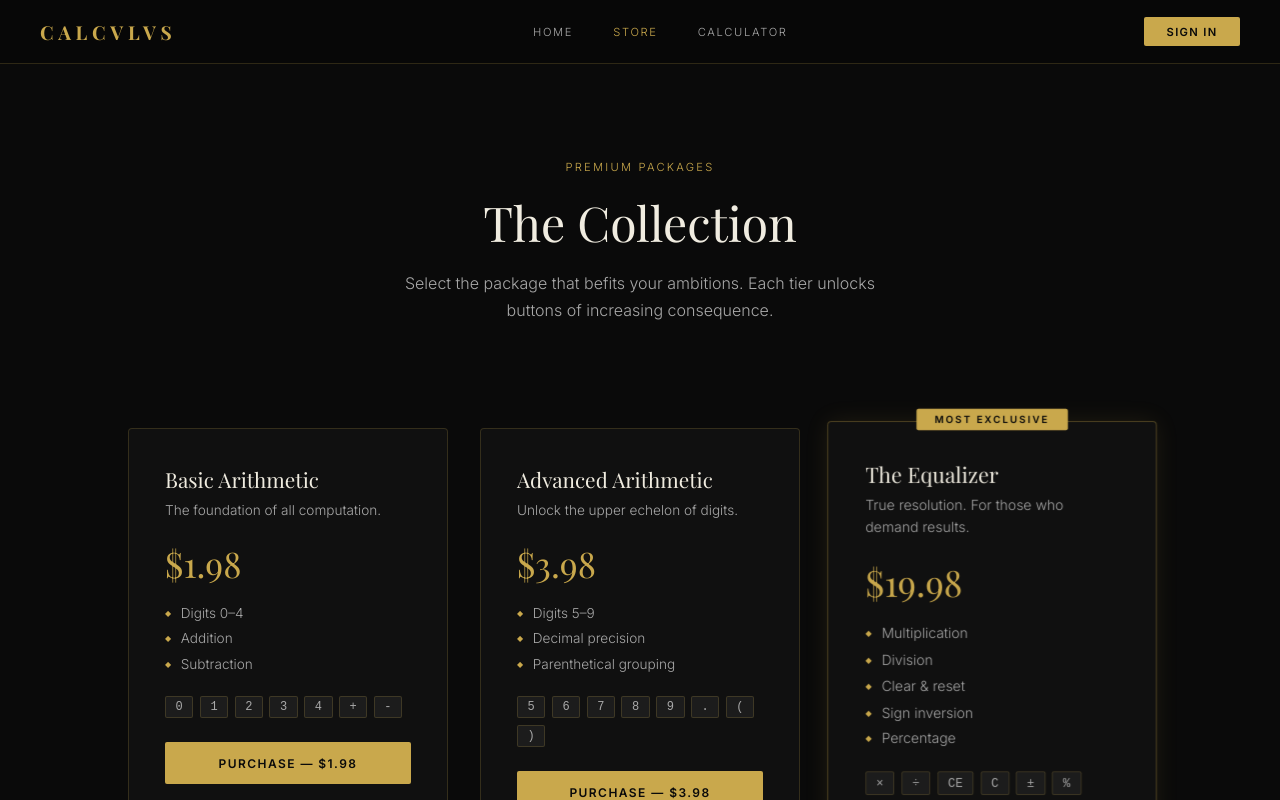
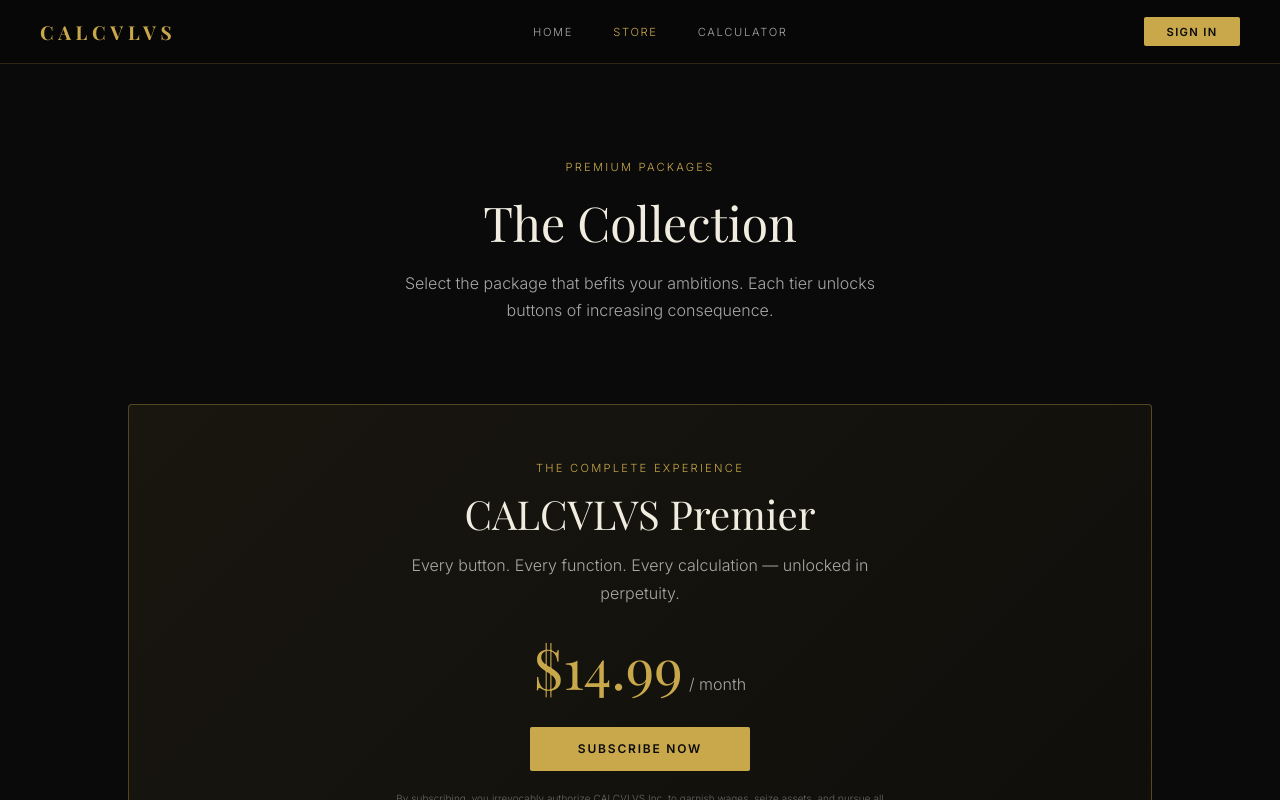
Before and after one commit to dillon-webster/calculator, a React (Vite) app: page /store in a window 1280 px wide. Shown: the top 800 px of the page. Built offline with nearby package versions, Linux system fonts and the light colour scheme.

Commit message:
feat: add SubscriptionHero to StorePage

```diff
--- a/src/pages/StorePage.jsx
+++ b/src/pages/StorePage.jsx
@@ -1,5 +1,6 @@
 import { PACKAGES } from '../data/packages'
 import PackageCard from '../components/PackageCard'
+import SubscriptionHero from '../components/SubscriptionHero'
 import './StorePage.css'
 
 export default function StorePage({ onOpenAuth = () => {} }) {
@@ -12,6 +13,7 @@ export default function StorePage({ onOpenAuth = () => {} }) {
           Select the package that befits your ambitions. Each tier unlocks buttons of increasing consequence.
         </p>
       </div>
+      <SubscriptionHero onOpenAuth={onOpenAuth} />
       <div className="store__grid">
         {PACKAGES.map(pkg => (
           <PackageCard key={pkg.id} pkg={pkg} onOpenAuth={onOpenAuth} />
```
